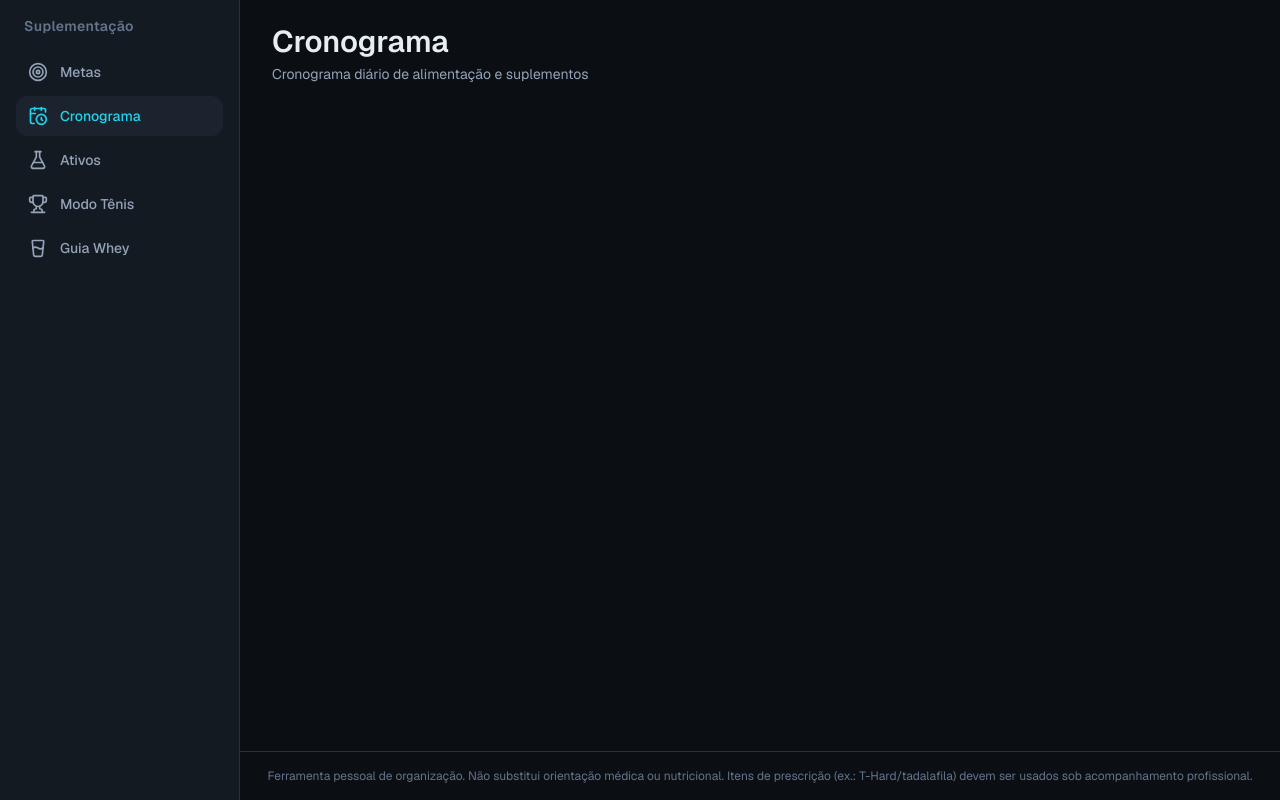
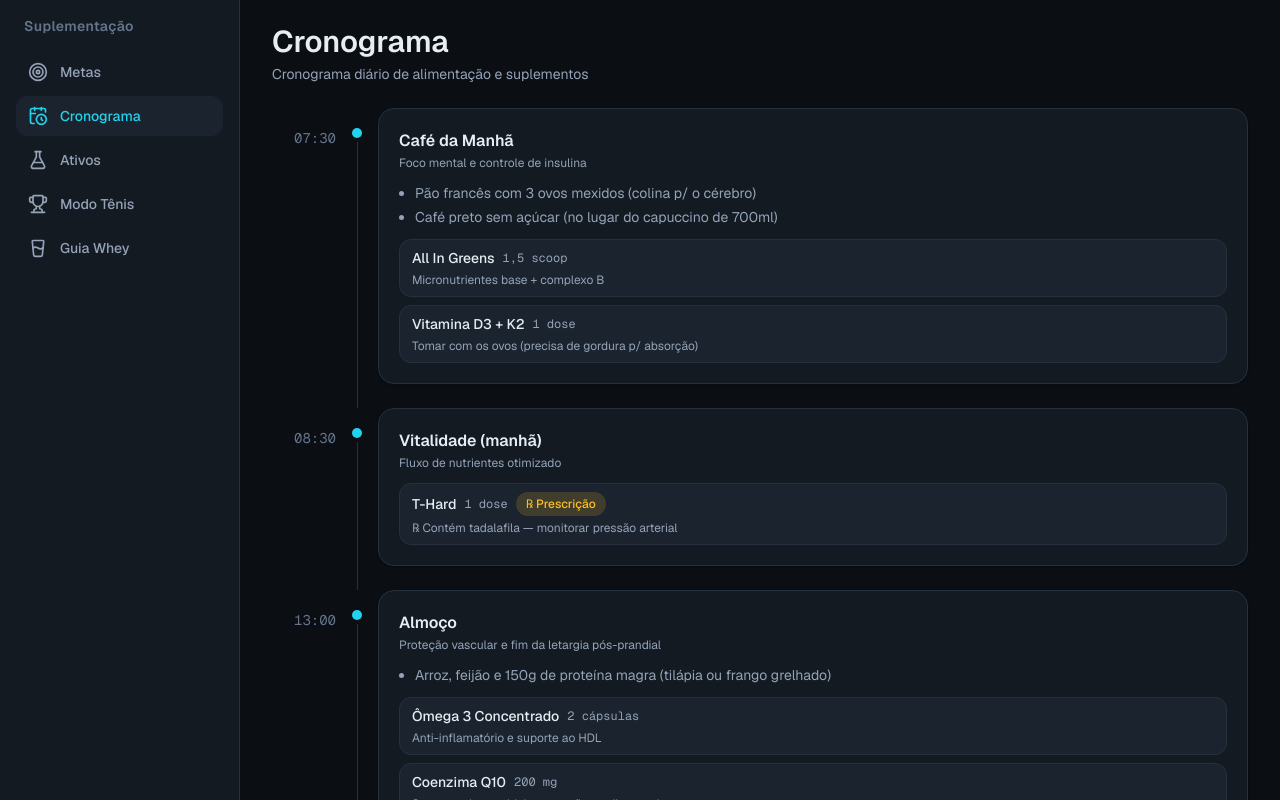
Before and after one commit to ghpgui/Suplementos, a Next.js app: page /cronograma in a window 1280 px wide. Shown: the top 800 px of the page. Built offline with nearby package versions, Linux system fonts and the light colour scheme.

Commit message:
feat(cronograma): timeline diária de alimentação e suplementação

```diff
--- a/app/cronograma/page.tsx
+++ b/app/cronograma/page.tsx
@@ -1,9 +1,28 @@
+import { TimelineBlock } from '@/components/cronograma/TimelineBlock';
 import { PageHeader } from '@/components/layout/PageHeader';
+import { schedule } from '@/data/schedule';
+import { supplements } from '@/data/supplements';
+import { SupplementInfo } from '@/lib/types';
+
+const supplementsById = supplements.reduce<Record<string, SupplementInfo>>((acc, item) => {
+  acc[item.id] = item;
+  return acc;
+}, {});
 
 export default function CronogramaPage() {
   return (
     <>
       <PageHeader title="Cronograma" subtitle="Cronograma diário de alimentação e suplementos" />
+      <ol>
+        {schedule.map((block, index) => (
+          <TimelineBlock
+            key={block.id}
+            block={block}
+            supplementsById={supplementsById}
+            isLast={index === schedule.length - 1}
+          />
+        ))}
+      </ol>
     </>
   );
 }
--- /dev/null
+++ b/components/ativos/PrescriptionBadge.tsx
@@ -0,0 +1,13 @@
+export function PrescriptionBadge() {
+  return (
+    <span
+      className="inline-flex items-center gap-1 rounded-full px-2.5 py-1 text-xs font-medium"
+      style={{
+        color: 'var(--warning)',
+        backgroundColor: 'color-mix(in srgb, var(--warning) 16%, transparent)',
+      }}
+    >
+      ℞ Prescrição
+    </span>
+  );
+}
--- /dev/null
+++ b/components/cronograma/BehaviorTip.tsx
@@ -0,0 +1,13 @@
+import { Callout } from '@/components/ui/Callout';
+
+interface BehaviorTipProps {
+  tip: string;
+}
+
+export function BehaviorTip({ tip }: BehaviorTipProps) {
+  return (
+    <Callout variant="info" title="Mudança Comportamental Crítica">
+      {tip}
+    </Callout>
+  );
+}
--- /dev/null
+++ b/components/cronograma/SupplementPill.tsx
@@ -0,0 +1,31 @@
+import { AlertTriangle } from 'lucide-react';
+import { ScheduledSupplement, SupplementInfo } from '@/lib/types';
+import { PrescriptionBadge } from '@/components/ativos/PrescriptionBadge';
+
+interface SupplementPillProps {
+  supplement: ScheduledSupplement;
+  info?: SupplementInfo;
+}
+
+export function SupplementPill({ supplement, info }: SupplementPillProps) {
+  const showWarning = !info?.isPrescription && (info?.warnings?.length ?? 0) > 0;
+
+  return (
+    <div className="rounded-xl border border-border bg-surface-2 px-3 py-2">
+      <div className="flex flex-wrap items-center gap-2">
+        <span className="text-sm font-medium text-text">{supplement.name}</span>
+        <span className="font-metric text-xs text-text-muted">{supplement.dose}</span>
+        {info?.isPrescription && <PrescriptionBadge />}
+      </div>
+
+      {supplement.note && <p className="mt-1 text-xs text-text-muted">{supplement.note}</p>}
+
+      {showWarning && (
+        <p className="mt-1 flex items-center gap-1 text-xs" style={{ color: 'var(--warning)' }}>
+          <AlertTriangle className="h-3.5 w-3.5 shrink-0" aria-hidden="true" />
+          {info?.warnings?.[0]}
+        </p>
+      )}
+    </div>
+  );
+}
--- /dev/null
+++ b/components/cronograma/TimelineBlock.tsx
@@ -0,0 +1,57 @@
+import { ScheduleBlock, SupplementInfo } from '@/lib/types';
+import { Card } from '@/components/ui/Card';
+import { BehaviorTip } from './BehaviorTip';
+import { SupplementPill } from './SupplementPill';
+
+interface TimelineBlockProps {
+  block: ScheduleBlock;
+  supplementsById: Record<string, SupplementInfo>;
+  isLast: boolean;
+}
+
+export function TimelineBlock({ block, supplementsById, isLast }: TimelineBlockProps) {
+  return (
+    <li className="relative flex gap-4">
+      <div className="hidden w-16 shrink-0 justify-end pt-5 sm:flex">
+        <span className="font-metric text-sm text-text-dim">{block.time}</span>
+      </div>
+      <div className="hidden flex-col items-center sm:flex">
+        <span className="mt-5 h-2.5 w-2.5 shrink-0 rounded-full bg-accent" aria-hidden="true" />
+        {!isLast && <span className="mt-1 w-px flex-1 bg-border" aria-hidden="true" />}
+      </div>
+      <div className="flex-1 pb-6">
+        <Card>
+          <p className="font-metric mb-1 text-xs text-text-dim sm:hidden">{block.time}</p>
+          <h3 className="text-base font-semibold text-text">{block.title}</h3>
+          {block.focus && <p className="mt-0.5 text-xs text-text-muted">{block.focus}</p>}
+
+          {block.food.length > 0 && (
+            <ul className="mt-3 list-disc space-y-1 pl-4 text-sm text-text-muted">
+              {block.food.map((item) => (
+                <li key={item}>{item}</li>
+              ))}
+            </ul>
+          )}
+
+          {block.supplements.length > 0 && (
+            <div className="mt-3 flex flex-col gap-2">
+              {block.supplements.map((supplement) => (
+                <SupplementPill
+                  key={supplement.supplementId}
+                  supplement={supplement}
+                  info={supplementsById[supplement.supplementId]}
+                />
+              ))}
+            </div>
+          )}
+
+          {block.behaviorTip && (
+            <div className="mt-3">
+              <BehaviorTip tip={block.behaviorTip} />
+            </div>
+          )}
+        </Card>
+      </div>
+    </li>
+  );
+}
```
